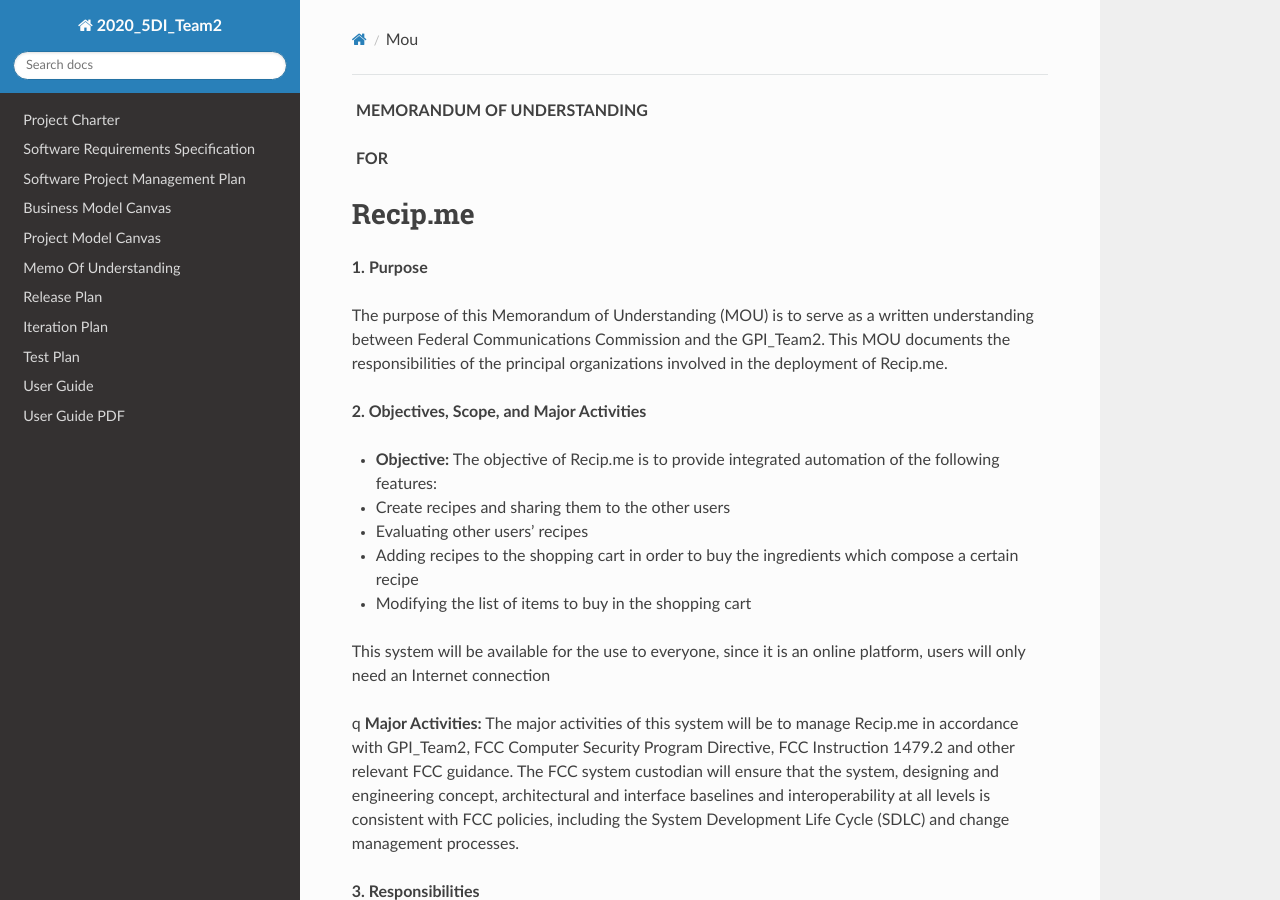
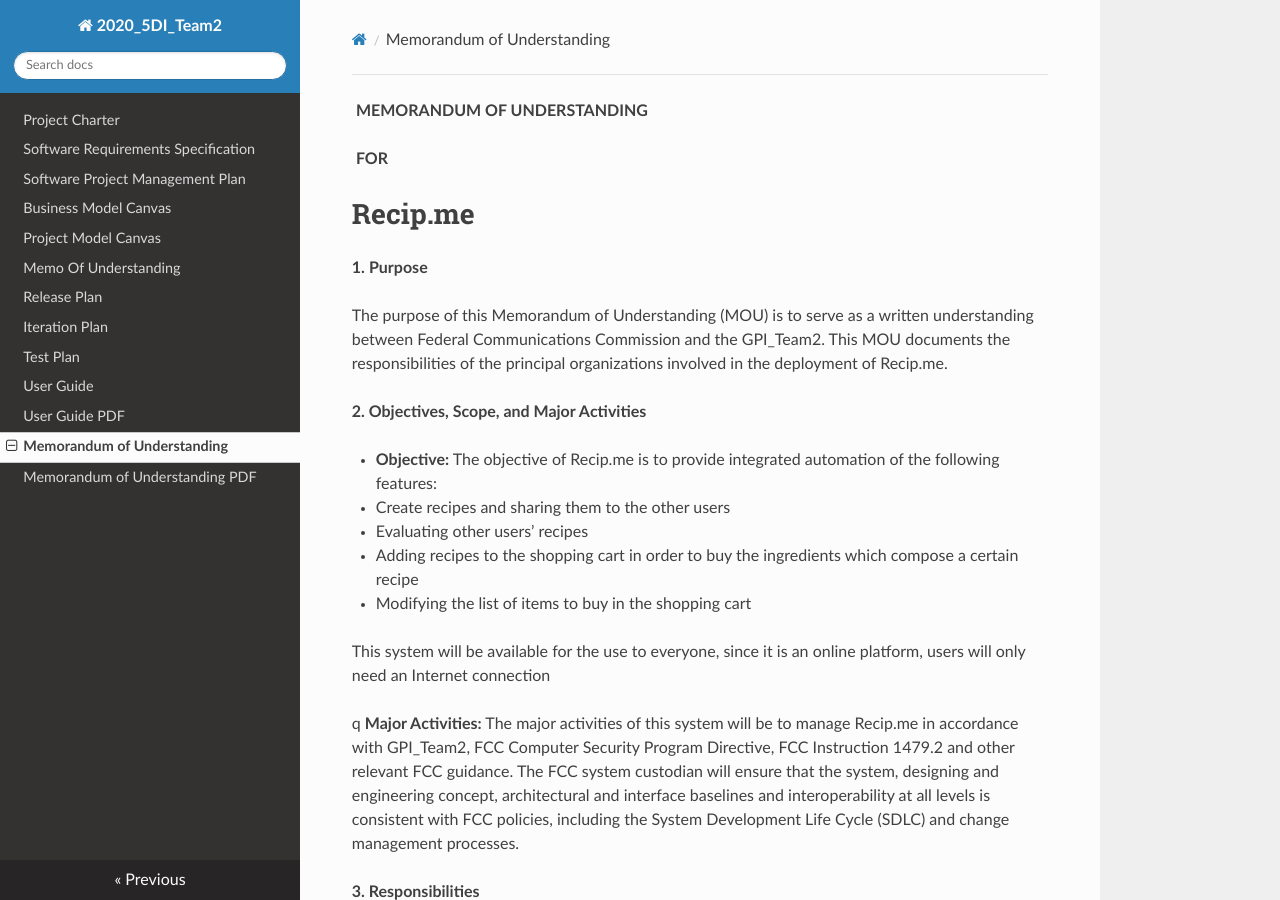
Before and after one commit to RecipMeTeam2/2020_5DI_team2_RecipMe, an MkDocs documentation site: the page built from docs/mou.md, in a window 1280 px wide and 900 px high. Built offline with MkDocs 1.6.1, drawn with Linux system fonts in a browser that asks for light colours; nearby versions of some CDN libraries.

Commit message:
Update mkdocs.yml

```diff
--- a/mkdocs.yml
+++ b/mkdocs.yml
@@ -11,6 +11,8 @@ nav:
     - 'Test Plan': 'testplan.md'
     - 'User Guide': 'userguide.md'
     - 'User Guide PDF': 'userguide.pdf'
+    - 'Memorandum of Understanding' : 'mou.md'
+    - 'Memorandum of Understanding PDF' : 'mou.pdf'
 
 
 theme:
```
